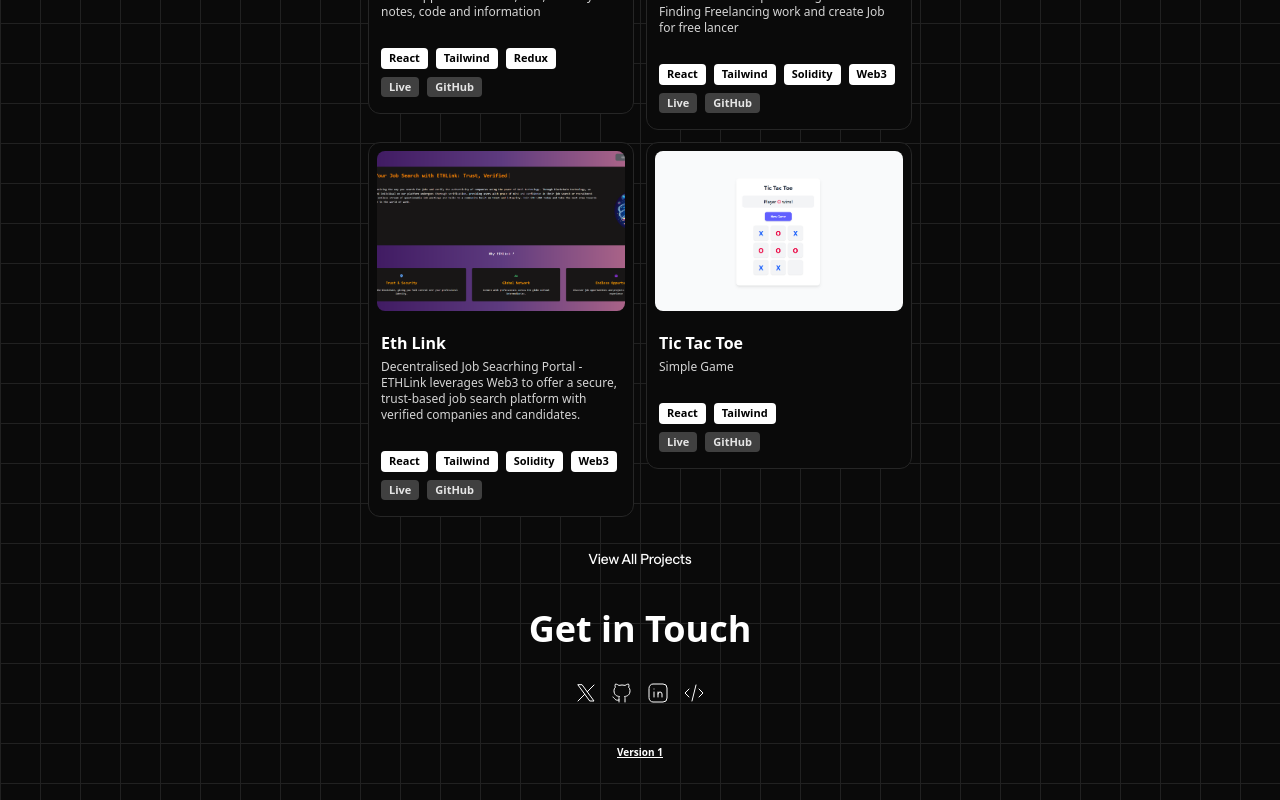
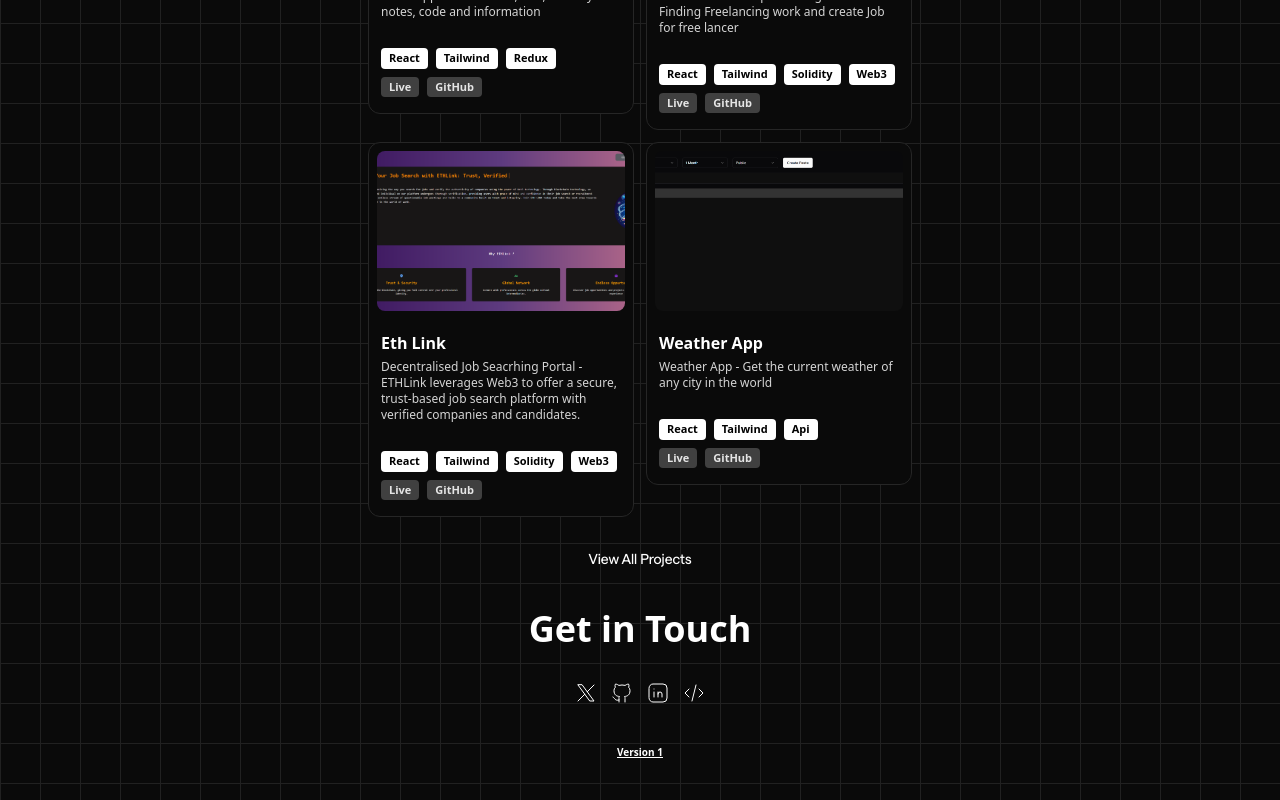
Before and after one commit to dhanush-adi/Portfolio, a React (Vite) app: page / in a window 1280 px wide. Shown: the part 1177-1977 px from the top of the page. Built offline with nearby package versions, Linux system fonts and the light colour scheme; a web font is replaced by a local one.

Commit message:
Initial commit

```diff
--- a/src/components/V0.jsx
+++ b/src/components/V0.jsx
@@ -54,15 +54,17 @@ const projects = [
     techStack: ["React", "Tailwind", "Solidity", "Web3"],
     githubUrl: "https://github.com/rachitdhaka/EthLink",
   },
+
   {
-    id: 4,
-    name: "Tic Tac Toe",
-    detail: "Simple Game",
-    logo: game,
-    url: "https://tictactoe-rachit.vercel.app/",
-    techStack: ["React", "Tailwind"],
-    githubUrl: "https://github.com/rachitdhaka/Tic-Tac-Toe",
-  },
+      id: 4,
+      name: "Weather App",
+      detail:
+        "Weather App - Get the current weather of any city in the world",
+      logo: paste,
+      url: "https://weather-rachit.vercel.app/",
+      techStack: ["React", "Tailwind" , "Api"],
+      githubUrl: "https://github.com/rachitdhaka/Weather-Application",
+    },
 ];
 
 const exp = [
```
